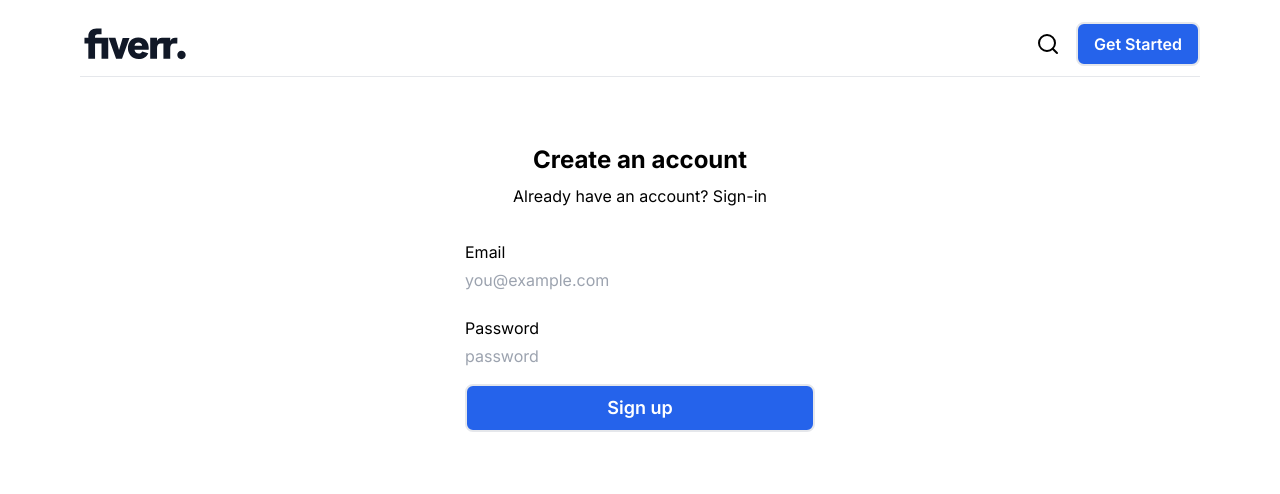
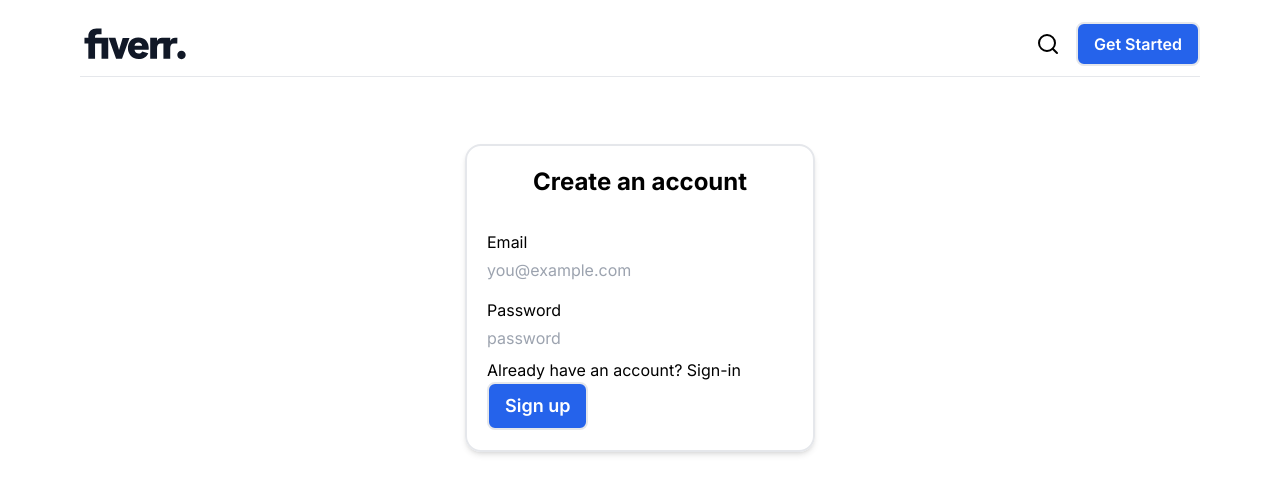
Before and after one commit to shaurya35/Decentralized-fiverr, a Next.js app: page /sign-up in a window 1280 px wide. Shown: the top 494 px of the page. Built offline with nearby package versions, Linux system fonts and the light colour scheme.

Commit message:
Add login:

```diff
--- a/app/(auth)/sign-up/page.tsx
+++ b/app/(auth)/sign-up/page.tsx
@@ -1,28 +1,65 @@
 "use client";
+
 // link
 import Link from "next/link";
 
+//react form
+import { useForm } from "react-hook-form";
+
+//zod resolver
+import { zodResolver } from "@hookform/resolvers/zod";
+
+//account cred validator
+import {
+  AuthCredentialsValidator,
+  TAuthCredentialsValidator,
+} from "@/lib/validators/account-credentials-validator";
+
+//max width wrapper
+import MaxWidthWrapper from "@/components/MaxWidthWrapper";
+
 const Page = () => {
+  const {
+    register,
+    handleSubmit,
+    formState: { errors },
+  } = useForm<TAuthCredentialsValidator>({
+    resolver: zodResolver(AuthCredentialsValidator),
+  });
+
+  const onSubmit = ({ email, password }: TAuthCredentialsValidator) => {
+    //sending data to the server
+    console.log("hi there");
+  };
+
   return (
     <>
+      <MaxWidthWrapper>
         <div className="container relative flex pt-20 flex-col items-center justify-center lg:px-0">
-        <div className="mx-auto flex w-full flex-col justify-center space-y-6 sm:w-[350px]">
+          <div className="mx-auto flex w-full flex-col justify-center space-y-6 sm:w-[350px] border-2 rounded-2xl p-5 border-gray-200 shadow-md">
             <div className="flex flex-col items-center space-y-2 text-center">
               <h1 className="text-2xl font-bold">Create an account</h1>
+            </div>
+            <div className="">
+              <form action="">
+                <div className="">
+                  <div className="flex flex-col gap-1 py-2">
+                    <label htmlFor="">Email</label>
+                    <input
+                      {...register("email")}
+                      type="text"
+                      placeholder="you@example.com"
+                    />
+                  </div>
+                  <div className="flex flex-col gap-1 py-2">
+                    <label htmlFor="">Password</label>
+                    <input
+                      {...register("password")}
+                      type="text"
+                      placeholder="password"
+                    />
+                  </div>
                   <Link href="/sign-in">Already have an account? Sign-in</Link>
-          </div>
-          <div className="grid gap-6">
-            <form action="" >
-              <div className="grid gap-2">
-                <div className="grid gap-1 py-2">
-                  <label htmlFor="">Email</label>
-                  <input type="text" placeholder="you@example.com" />
-                </div>
-                <div className="grid gap-1 py-2">
-                  <label htmlFor="">Password</label>
-                  <input type="text" placeholder="password" />
-                </div>
-
                   <button
                     className="text-lg font-semibold text-white border-2 rounded-lg bg-blue-600 py-2
             px-4"
@@ -34,6 +71,7 @@ const Page = () => {
             </div>
           </div>
         </div>
+      </MaxWidthWrapper>
     </>
   );
 };
--- /dev/null
+++ b/lib/validators/account-credentials-validator.ts
@@ -0,0 +1,13 @@
+//import zod
+import { z } from "zod";
+
+export const AuthCredentialsValidator = z.object({
+  email: z.string().email(),
+  password: z
+    .string()
+    .min(8, { message: "Password must be at least 8 characters long." }),
+});
+
+export type TAuthCredentialsValidator = z.infer<
+  typeof AuthCredentialsValidator
+>;
--- a/package.json
+++ b/package.json
@@ -10,6 +10,11 @@
   },
   "dependencies": {
     "@hookform/resolvers": "^3.9.0",
+    "@tanstack/react-query": "^4.36.1",
+    "@trpc/client": "^10.45.2",
+    "@trpc/next": "^10.45.2",
+    "@trpc/react-query": "^10.45.2",
+    "@trpc/server": "^10.45.2",
     "clsx": "^2.1.1",
     "lucide-react": "^0.427.0",
     "next": "14.2.5",
```
Lines whose indentation alone changed are shown as unchanged.
